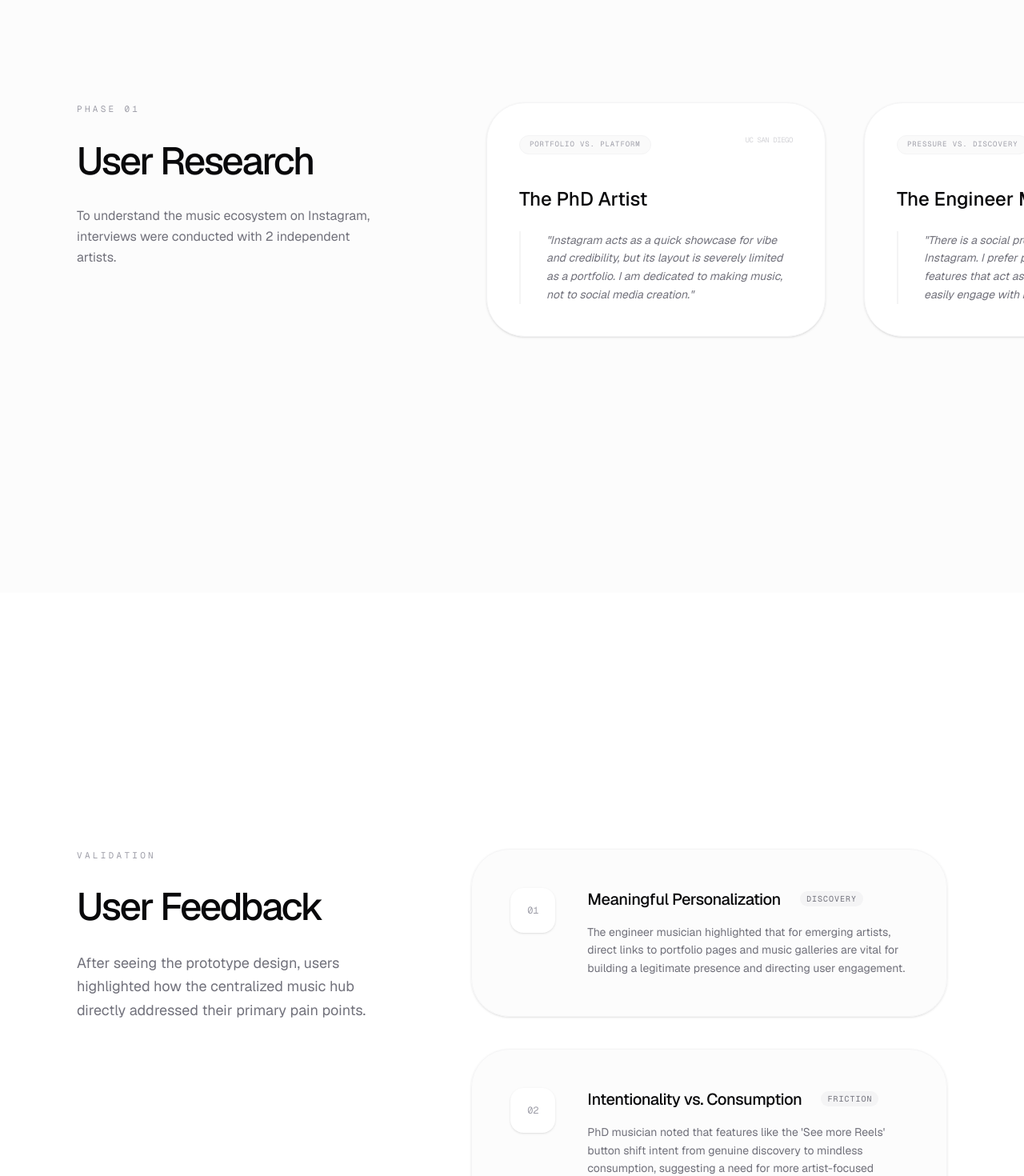
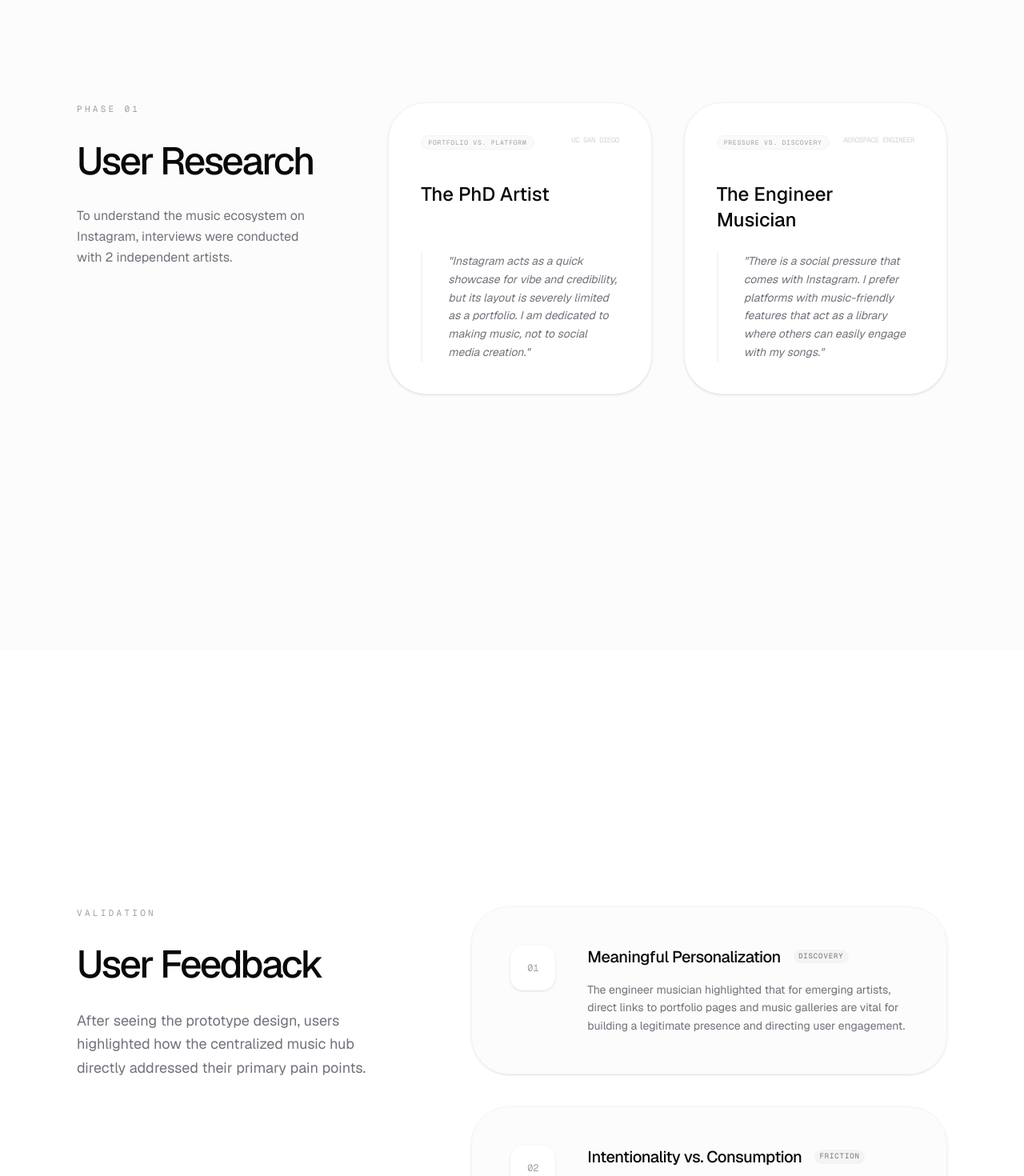
Before and after one commit to xiaojian1202/instagram-case-study, a Next.js app: page / in a window 1280 px wide. Shown: the part 2100-3570 px from the top of the page at 80% size. Built offline with nearby package versions, Linux system fonts and the light colour scheme.

Commit message:
fix(ui): align user research containers and shrink focus tags

```diff
--- a/src/app/page.tsx
+++ b/src/app/page.tsx
@@ -147,7 +147,7 @@ export default function CaseStudyPage() {
       {/* User Research Section */}
       <section className="py-48 md:py-80 px-6 md:px-12 lg:px-24 bg-zinc-50/50 dark:bg-white/[0.01]">
         <div className="max-w-[1400px] mx-auto">
-          <div className="grid grid-cols-1 md:grid-cols-12 gap-16 lg:gap-32">
+          <div className="grid grid-cols-1 md:grid-cols-12 gap-16 lg:gap-20">
             <div className="md:col-span-4">
               <Reveal>
                 <div className="text-[11px] font-mono uppercase tracking-[0.3em] text-zinc-400 mb-8">
@@ -161,7 +161,7 @@ export default function CaseStudyPage() {
                 </p>
               </Reveal>
             </div>
-            <div className="md:col-span-8 grid grid-cols-1 sm:grid-cols-2 gap-12">
+            <div className="md:col-span-8 grid grid-cols-1 lg:grid-cols-2 gap-8 lg:gap-10">
               {[
                 {
                   name: "The PhD Artist",
@@ -176,11 +176,11 @@ export default function CaseStudyPage() {
                   context: "Aerospace Engineer"
                 }
               ].map((user, i) => (
-                <Reveal key={i} delay={0.15 * i} y={40}>
+                <Reveal key={i} delay={0.15 * i} y={40} className="w-full h-full">
                   <div className="group relative p-10 rounded-[3rem] bg-white dark:bg-zinc-900 border border-zinc-100 dark:border-zinc-800 shadow-sm hover:shadow-2xl hover:-translate-y-2 transition-all duration-700 flex flex-col h-full">
-                    <div className="flex justify-between items-start mb-10">
-                      <div className="px-3 py-1 rounded-full bg-zinc-50 dark:bg-zinc-800 text-[9px] font-mono uppercase tracking-widest text-zinc-400 border border-zinc-100 dark:border-zinc-700">{user.focus}</div>
-                      <div className="text-[9px] font-mono uppercase text-zinc-300 dark:text-zinc-600 tracking-tighter">{user.context}</div>
+                    <div className="flex justify-between items-start gap-4 mb-10">
+                      <div className="px-2 py-0.5 rounded-full bg-zinc-50 dark:bg-zinc-800 text-[8px] font-mono uppercase tracking-widest text-zinc-400 border border-zinc-100 dark:border-zinc-700 shrink-0">{user.focus}</div>
+                      <div className="text-[9px] font-mono uppercase text-zinc-300 dark:text-zinc-600 tracking-tighter text-right">{user.context}</div>
                     </div>
                     <h3 className="text-2xl font-medium mb-6 group-hover:text-foreground transition-colors">{user.name}</h3>
                     <p className="text-zinc-500 text-sm leading-relaxed italic mt-auto border-l-2 border-zinc-100 dark:border-zinc-800 pl-8 group-hover:border-foreground transition-all duration-1000">
@@ -237,9 +237,9 @@ export default function CaseStudyPage() {
                       </div>
                     </div>
                     <div>
-                      <div className="flex items-center gap-6 mb-4">
+                      <div className="flex items-center gap-4 mb-4">
                         <h4 className="font-medium text-xl tracking-tight">{feedback.title}</h4>
-                        <span className="px-2 py-0.5 rounded-full bg-zinc-100 dark:bg-zinc-800 text-[10px] font-mono uppercase text-zinc-500 tracking-widest">{feedback.tag}</span>
+                        <span className="px-1.5 py-0.5 rounded-full bg-zinc-100 dark:bg-zinc-800 text-[9px] font-mono uppercase text-zinc-500 tracking-widest shrink-0">{feedback.tag}</span>
                       </div>
                       <p className="text-zinc-500 text-sm leading-relaxed max-w-[50ch]">
                         {feedback.text}
```
